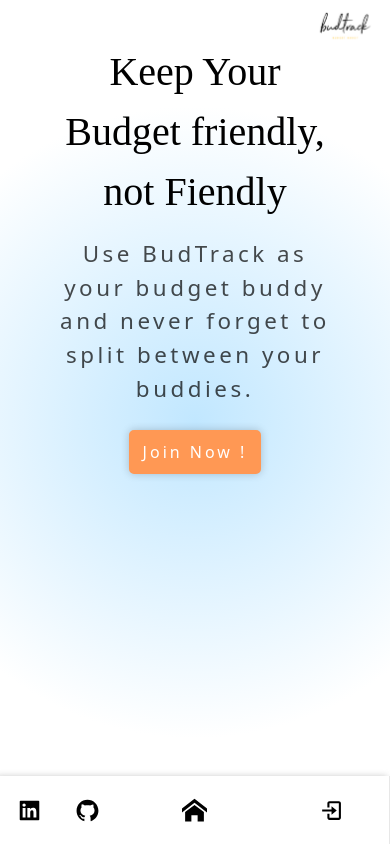
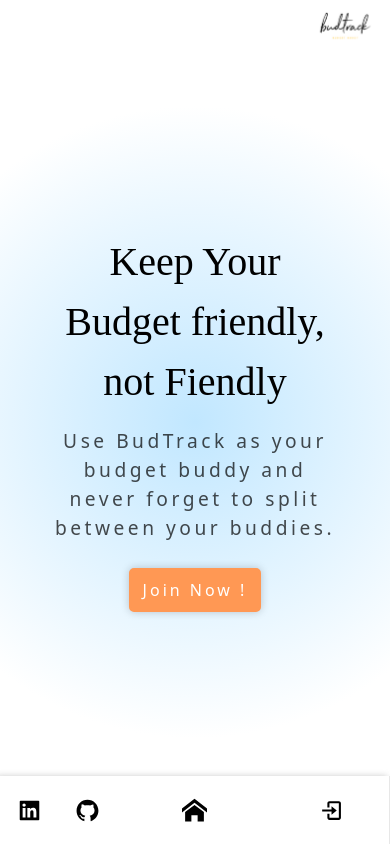
Before and after one commit to DivyaKumarBaid/budtrack, a React (Create React App) app: page / in a window 390 px wide. Built offline with nearby package versions, Linux system fonts and the light colour scheme.

Commit message:
basic all done

```diff
--- a/src/App.css
+++ b/src/App.css
@@ -271,7 +271,6 @@
     padding-left: 0px;
   }
   .hero-container{
-    align-items: flex-start;
     text-align: center;
   }
   .hero-text{
@@ -279,7 +278,7 @@
     display: flex;
     flex-direction: column;
     align-items: center;
-    width: 70vw;
+    width: 72vw;
   }
   .hero-image{
     display: none;
@@ -288,7 +287,7 @@
     font-size: 2.5rem;
   }
   .hero-para{
-    font-size: 1.4rem;
+    font-size: 1.2rem;
   }
   .login-card{
     width: 85vw;
```
